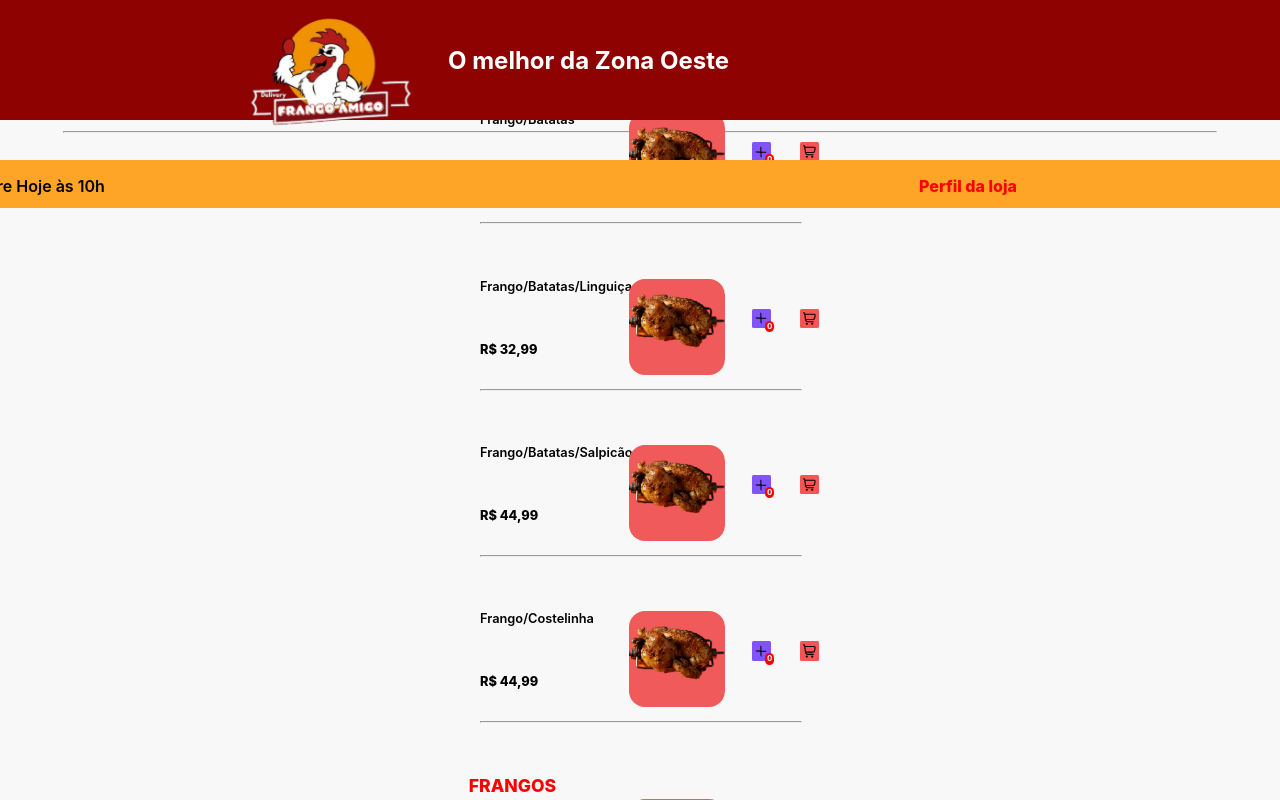
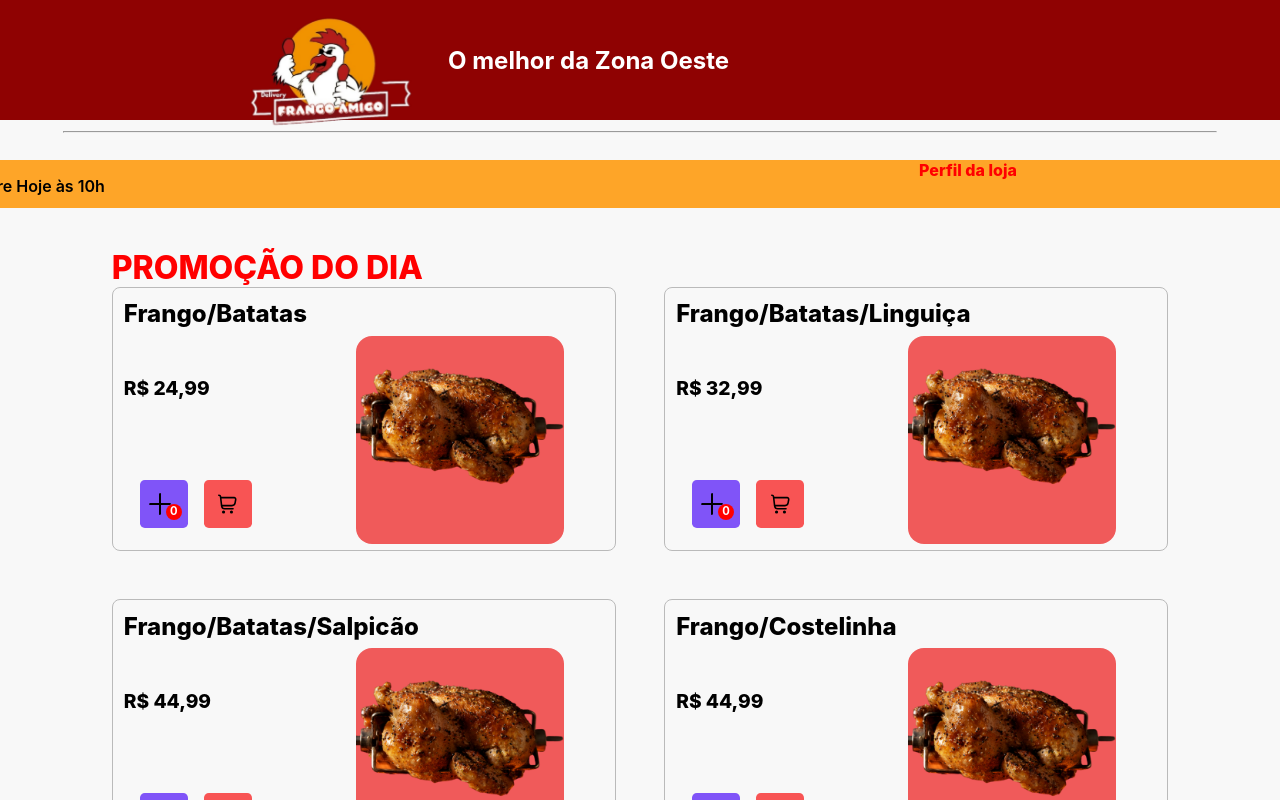
Before and after one commit to AndersonPaulo/eCommerce, a React (Create React App) app: page / in a window 1280 px wide. Shown: the top 800 px of the page. Built offline with nearby package versions, Linux system fonts and the light colour scheme.

Commit message:
layout do desktop finalizado

```diff
--- a/src/App.css
+++ b/src/App.css
@@ -4,7 +4,7 @@
   }
 
   .App-header {
-    background-color: #f8f8f8;
+
     min-height: 100vh;
     display: flex;
     flex-direction: column;
@@ -263,208 +263,156 @@
   }
 
   @media screen and (min-width:1025px) {
+
+    .App-header {
+      background-color: #f8f8f8;
+    }
     .menu{
-      display: flex;
-      position: fixed;
       width: 100%;
       height: 15%;
-      top:0rem;
-      z-index:100;
     }
     .logo{
-      display: flex;
-      position: relative;
       left: 15.5rem;
       width: 10rem;
       height: 10rem;
-      cursor: pointer;
     }
     .storeSlogan{
-      display: flex;
-      position: relative;
-      align-items: center;
       font-size: 1.5rem;
       left: 18rem;
       font-weight: 700;
     }
     .search{
-      display: flex;
-      justify-content: center;
-      align-items: center;
       border-radius: 1rem;
-      position: relative;
       top: 4rem;
       left: 81.5rem;
       width: 3rem;
       height: 3rem;
-      cursor: pointer;
     }
     .search img{
       width: 2rem;
       height: 2rem;
     }
     .share{
-      display: flex;
-      justify-content: center;
-      align-items: center;
       border-radius: 1rem;
-      position: relative;
       top: 4rem;
       left: 82rem;
       width: 3rem;
       height: 3rem;
-      cursor: pointer;
-
     }
     .share img{
       width: 2rem;
       height: 2rem;
     }
     .submenu{
-      display: flex;
-      position: fixed;
-      justify-content: space-around;
-      flex-wrap: nowrap;
       width: 100%;
       height: 6%;
       font-size: 1rem;
       font-weight: 600;
       top: 10rem;
 
-      z-index: 1000;
     }
     .opened{
       position: relative;
       right: 18rem;
       top: 1rem;
     }
-
     .perfil_button{
-      position: relative;
       top: 1rem;
       font-weight: 800;
-      cursor: pointer;
     }
     .fhatherScroll{
       display: none;
+    }
+    .name_list {
+      height: 80vh;
+      margin-top: 10.5rem;
 
-
+    }
+    .name_list .name{
+      top: 5rem;
+      left:0rem;
+      font-size: 2rem;
+      font-weight: 800;
     }
 
 
-    .name_list .name{
-      display: flex;
-      position: relative;
-      top: 5.5rem;
-      left:0rem;
-      font-size: 1.1rem;
-      font-weight: 800;
-
-    }
-    .hr_prime{
-      display: flex;
-      position: fixed;
-      top:7.8rem;
-      width: 90%;
-
-    }
-
     .intens{
-      display: flex;
-      width: 100%;
-      flex-direction: column;
       text-align: left;
+      display: grid;
+      grid-template-columns: repeat(2, 1fr); /* Duas colunas de igual largura */
+      grid-template-rows: repeat(2, auto); /* Duas linhas com altura automática */
+      gap: 3rem; /* Espaço entre os itens */
     }
     .products{
-      display:flex;
-      width: 20rem;
-      height: 9rem;
-      flex-direction: column;
-      position: relative;
-      top: 5rem;
+      border: 0.1rem solid rgb(186, 186, 186);
+      border-radius: 0.5rem;
       padding: 0.7rem;
-
+      width: 30rem;
+      height: 15rem;
     }
     .discrition{
-      font-weight: 600;
+      font-size: 1.5rem;
+      font-weight: 800;
     }
     .price{
-      display: flex;
-      position: relative;
+      font-size: 1.2rem;
       top:3rem;
       font-weight: 800;
     }
     .add_item{
-      display: flex;
-      position: relative;
-      width: 1.2rem;
-      height: 1.2rem;
+
+      width: 3rem;
+      height: 3rem;
       justify-content: center;
       align-items: center;
-      border-radius: 0.1rem;
-
-      left: 17rem;
-      cursor: pointer;
+      border-radius: 0.3rem;
+      left: 1rem;
+      top:8rem;
     }
     .add_item img{
-      position: relative;
-      width: 0.5rem;
-      height: 0.5rem;
+      width: 2.5rem;
+      height: 2.5rem;
       left: 0.25rem;
     }
-
     .add_shopping{
-      width: 1.2rem;
-      height: 1.2rem;
+      position: relative;
+      width: 3rem;
+      height: 3rem;
       display: flex;
       justify-content: center;
-      border-radius: 0.1rem;
+      border-radius: 0.3rem;
+      top:6.2rem;
+      left: -15rem;
 
-      margin-left: 20rem;
-      margin-top: -1.2rem;
-      cursor: pointer;
     }
     .add_item img{
       rotate:calc(45deg);
-      width:0.7rem;
+      width:1rem;
     }
     span .unity{
-
-      text-align: center;
-      position: relative;
       top: 0.5rem;
-      left: 0.2rem;
-      width: 0.7rem;
-      height: 0.7rem;
-
+      left: 0.12rem;
+      width: 1rem;
+      height: 1rem;
       border-radius: 0.5rem;
     }
     .unity{
-
-      font-size: 0.5rem;
+      font-size: 0.7rem;
       font-weight: 700;
     }
     .add_shopping img{
-      width:0.8rem;
+      width:1.2rem;
     }
     .image{
-      display: flex;
-      height:6rem ;
-      position: absolute;
-      left: 10rem;
-
+      height:13rem ;
+      left: 15.2rem;
+      top: 3rem;
       border-radius: 1rem;
     }
     .divisor_hr{
-      position: relative;
-      width: 100%;
-      top: 3.4rem;
-
+      display: none;
     }
-
     .footer{
-      display: flex;
-      position: fixed;
       height: 7rem;
       width: 100%;
       top: 65rem;
@@ -473,23 +421,16 @@
     .buy_shopping{
       width: 2.5rem;
       height: 2.5rem;
-      display: flex;
-      position: relative;
       border-radius: 0.1rem;
       left: 120rem;
       top: 2rem;
-      cursor: pointer;
-
     }
     .home{
       width: 5rem;
       height: 5rem;
-      display: flex;
-      position: relative;
       border-radius: 0.1rem;
       left: 15rem;
       top: 1rem;
-      cursor: pointer;
     }
 
 
```
